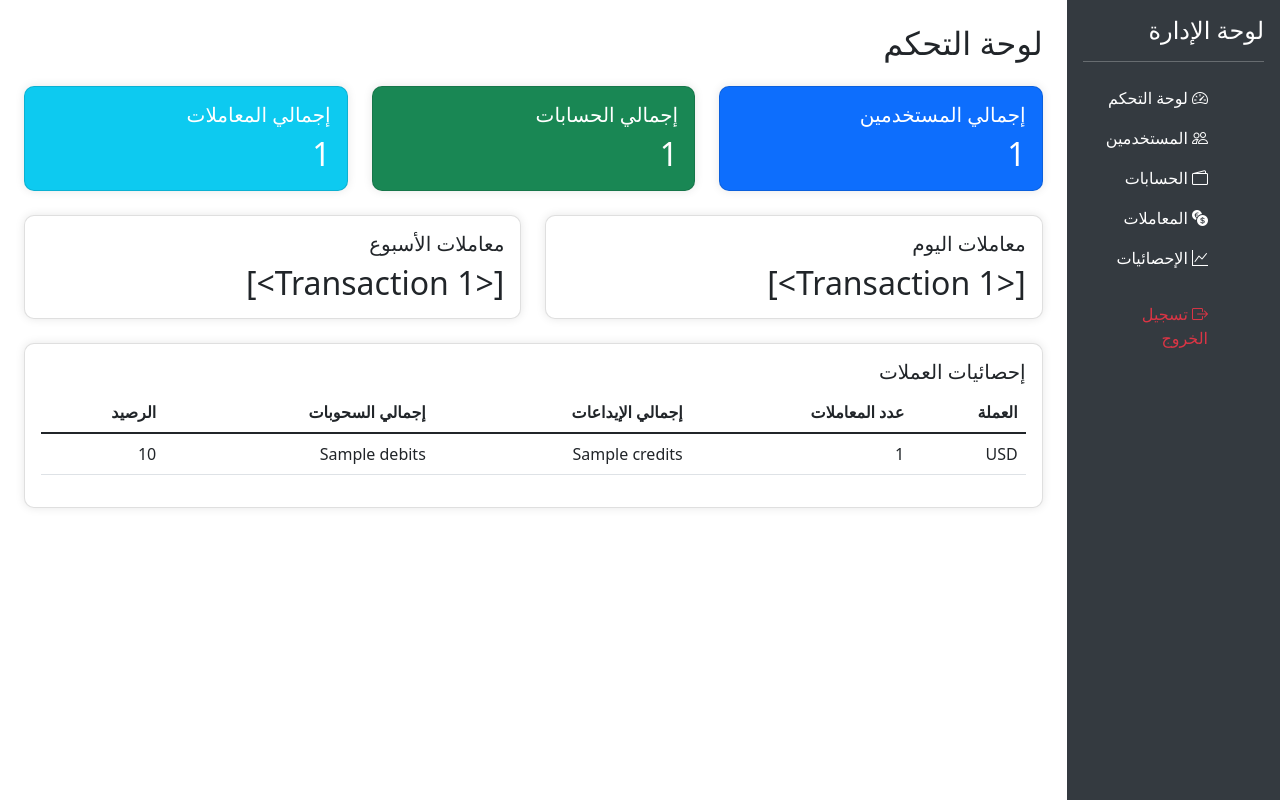
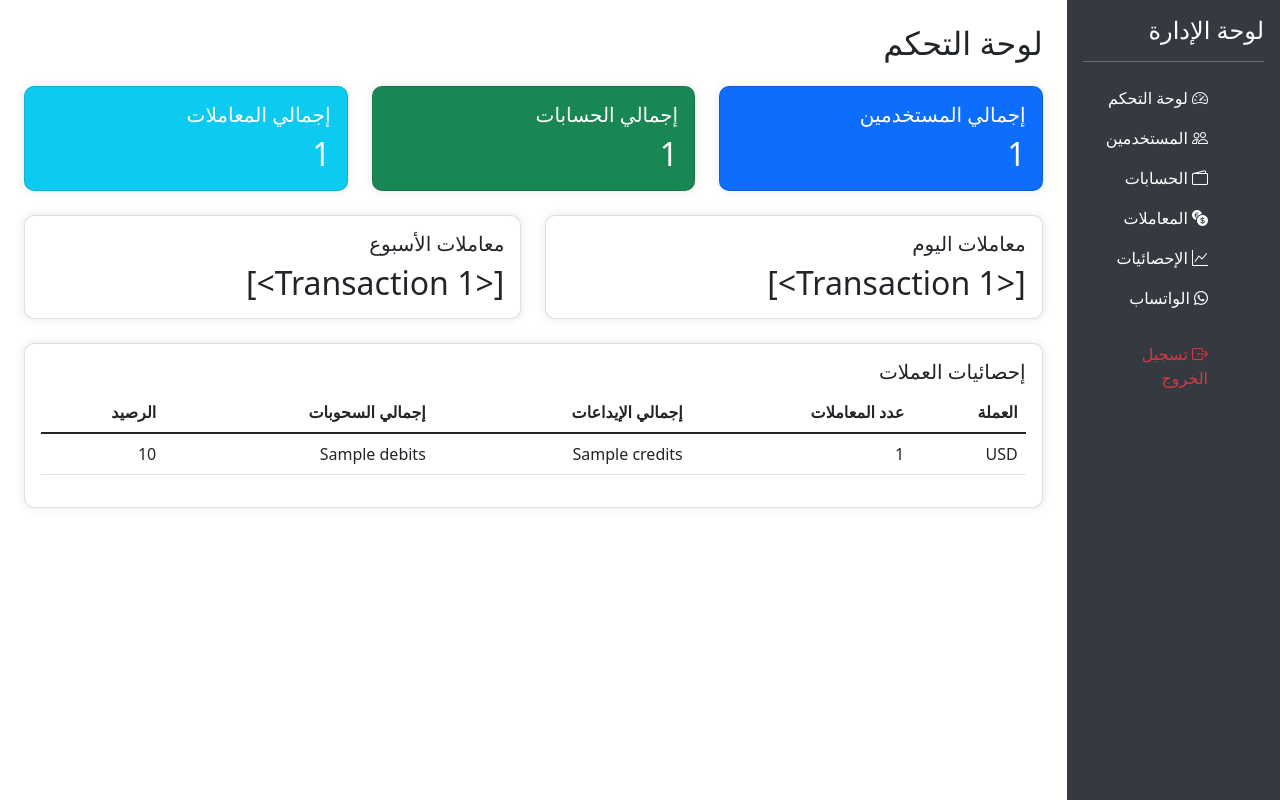
Before and after one commit to hillal77444/hsaby, a Flask app: template accounting_server/app/templates/admin/dashboard.html in a window 1280 px wide. Run offline with Flask 3, Linux system fonts and the light colour scheme; tables that the repository leaves empty hold one stand-in row (values such as "Sample post"); the template is opened without the code that fills it: values that come from a table or form of the project are taken from there, most other values are stand-ins (such as "Sample title", 1, 10 or a date in 2020); some libraries are stand-ins or nearby versions.

Commit message:
Update dashboard.html

```diff
--- a/accounting_server/app/templates/admin/dashboard.html
+++ b/accounting_server/app/templates/admin/dashboard.html
@@ -6,6 +6,7 @@
     <title>لوحة التحكم - لوحة الإدارة</title>
     <link href="https://cdn.jsdelivr.net/npm/bootstrap@5.1.3/dist/css/bootstrap.min.css" rel="stylesheet">
     <link href="https://cdn.jsdelivr.net/npm/bootstrap-icons@1.7.2/font/bootstrap-icons.css" rel="stylesheet">
+    <link href="https://cdnjs.cloudflare.com/ajax/libs/font-awesome/6.0.0/css/all.min.css" rel="stylesheet">
     <style>
         .sidebar {
             min-height: 100vh;
@@ -57,6 +58,11 @@
                         <li class="nav-item">
                             <a class="nav-link" href="{{ url_for('admin.statistics') }}">
                                 <i class="bi bi-graph-up"></i> الإحصائيات
+                            </a>
+                        </li>
+                        <li class="nav-item">
+                            <a class="nav-link" href="{{ url_for('admin.whatsapp_dashboard') }}">
+                                <i class="fab fa-whatsapp"></i> الواتساب
                             </a>
                         </li>
                         <li class="nav-item mt-3">
```
